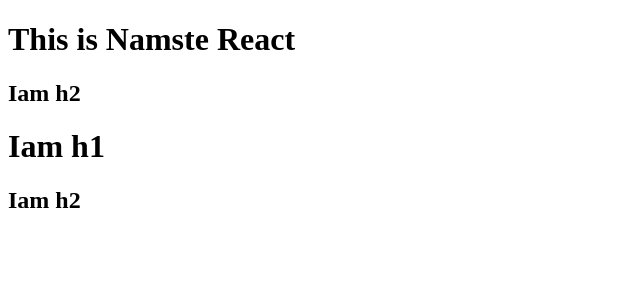
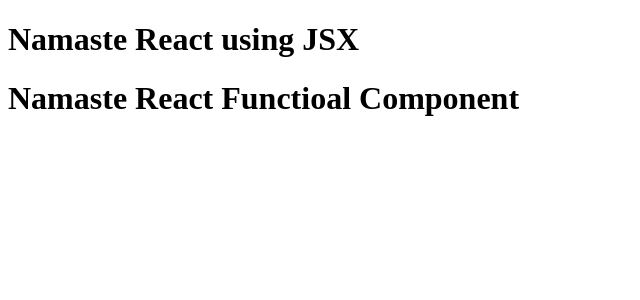
Before and after one commit to marymetilda/Yummy_Tasty_Food_App, a React (Vite) app: page / in a window 1280 px wide. Shown: the top 300 px of the page, without its empty margins (0-640 px from the left). Built offline with nearby package versions, Linux system fonts and the light colour scheme.

Commit message:
feat: laying foundation

```diff
--- a/App.js
+++ b/App.js
@@ -1,28 +1,15 @@
 import React from "react";
 import ReactDOM from "react-dom/client";
 
-/* <div>
-  <div>
-    <h1>Iam h1</h1>
-    <h2>Iam h2</h2>
+const Title = () => <h1>Namaste React using JSX</h1>;
+
+const HeadingComponent = () => (
+  <div id="container">
+    <Title />
+    <h1>Namaste React Functioal Component</h1>
   </div>
-  <div>
-    <h1>Iam h1</h1>
-    <h2>Iam h2</h2>
-  </div>
-</div> */
-
-const parentElement = React.createElement("div", { id: "parent" }, [
-  React.createElement("div", { id: "child" }, [
-    React.createElement("h1", {}, "This is Namste React"),
-    React.createElement("h2", {}, "Iam h2"),
-  ]),
-  React.createElement("div", { id: "child2" }, [
-    React.createElement("h1", {}, "Iam h1"),
-    React.createElement("h2", {}, "Iam h2"),
-  ]),
-]);
+);
 
 const root = ReactDOM.createRoot(document.getElementById("root"));
 
-root.render(parentElement);
+root.render(<HeadingComponent />);
--- a/index.html
+++ b/index.html
@@ -8,16 +8,9 @@
     <title>Document</title>
   </head>
   <body>
-    <div id="root"></div>
-
-    <!-- <script
-      crossorigin
-      src="https://unpkg.com/react@18/umd/react.development.js"
-    ></script>
-    <script
-      crossorigin
-      src="https://unpkg.com/react-dom@18/umd/react-dom.development.js"
-    ></script> -->
+    <div id="root">
+      <h1>Namaste React</h1>
+    </div>
 
     <script type="module" src="./App.js"></script>
   </body>
--- a/package.json
+++ b/package.json
@@ -2,8 +2,9 @@
   "name": "namasthe-react",
   "version": "1.0.0",
   "description": "This is Namaste React by Mary Metilda",
-  "main": "App.js",
   "scripts": {
+    "start": "parcel index.html",
+    "build": "parcel build index.html",
     "test": "jest"
   },
   "repository": {
```
Also changed, not shown: 1 other file (tests, documents, lock files or other folders).
